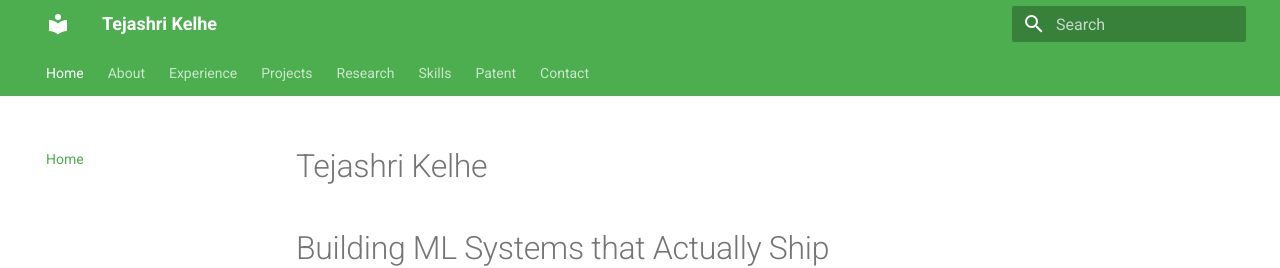
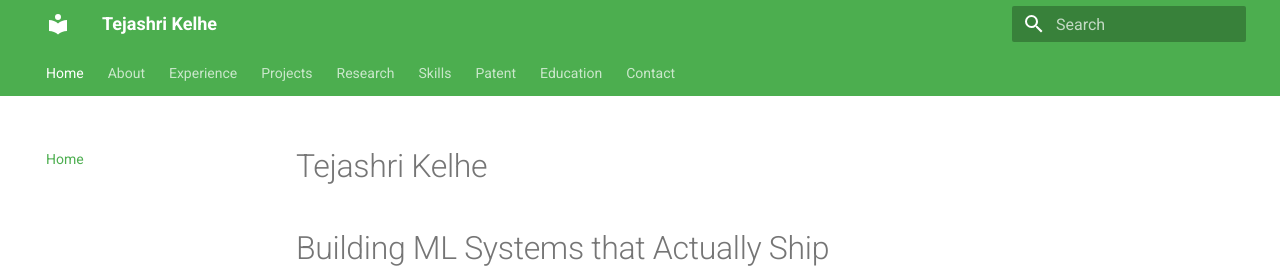
Before and after one commit to tejashrikelhe/Tejashri-Kelhe-website, an MkDocs documentation site: the page built from docs/index.md, in a window 1280 px wide. Shown: the top 268 px of the page. Built offline with MkDocs 1.6.1 and Material for MkDocs 9.7.7, drawn with Linux system fonts in a browser that asks for light colours.

Commit message:
Add full site content

```diff
--- a/mkdocs.yml
+++ b/mkdocs.yml
@@ -26,6 +26,7 @@ nav:
   - Research: research.md
   - Skills: skills.md
   - Patent: patent.md
+  - Education: education.md
   - Contact: contact.md
 
 plugins:
```
